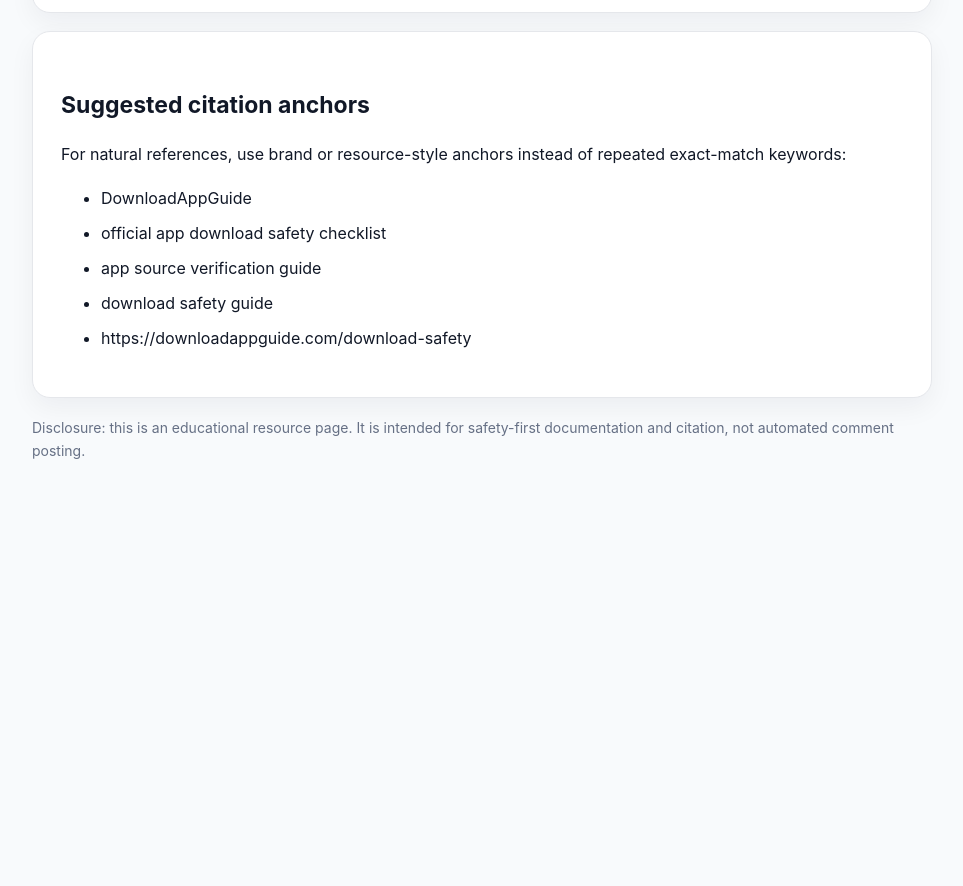
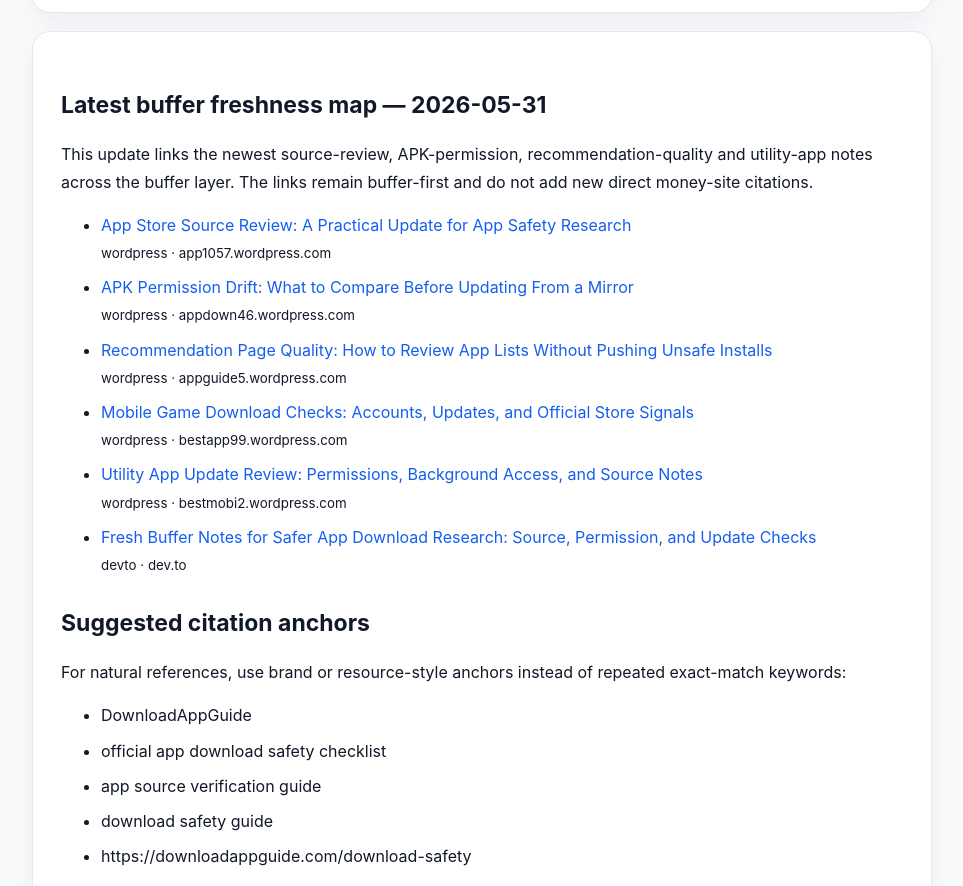
Before and after one commit to gzkay123-hash/gzkay123-hash.github.io, a plain HTML site: page app-download-safety-resources.html in a window 1280 px wide. Shown: the part 1816-2702 px from the top of the page, without its empty margins (158-1121 px from the left). Before the commit the page ends 2335 px from the top, so only its background shows below. Drawn offline with Linux system fonts and the light colour scheme.

Commit message:
Update app safety resource map with latest buffer freshness notes

```diff
--- a/app-download-safety-resources.html
+++ b/app-download-safety-resources.html
@@ -66,7 +66,21 @@
   </section>
 
   <section class="card">
-    <h2>Suggested citation anchors</h2>
+
+    <section id="latest-buffer-freshness-20260531">
+      <h2>Latest buffer freshness map — 2026-05-31</h2>
+      <p>This update links the newest source-review, APK-permission, recommendation-quality and utility-app notes across the buffer layer. The links remain buffer-first and do not add new direct money-site citations.</p>
+      <ul>
+      <li><a href="https://app1057.wordpress.com/2026/05/31/app-store-source-review-a-practical-update-for-app-safety-research/">App Store Source Review: A Practical Update for App Safety Research</a><br><small>wordpress · app1057.wordpress.com</small></li>
+      <li><a href="https://appdown46.wordpress.com/2026/05/31/apk-permission-drift-what-to-compare-before-updating-from-a-mirror/">APK Permission Drift: What to Compare Before Updating From a Mirror</a><br><small>wordpress · appdown46.wordpress.com</small></li>
+      <li><a href="https://appguide5.wordpress.com/2026/05/31/recommendation-page-quality-how-to-review-app-lists-without-pushing-unsafe-installs/">Recommendation Page Quality: How to Review App Lists Without Pushing Unsafe Installs</a><br><small>wordpress · appguide5.wordpress.com</small></li>
+      <li><a href="https://bestapp99.wordpress.com/2026/05/31/mobile-game-download-checks-accounts-updates-and-official-store-signals/">Mobile Game Download Checks: Accounts, Updates, and Official Store Signals</a><br><small>wordpress · bestapp99.wordpress.com</small></li>
+      <li><a href="https://bestmobi2.wordpress.com/2026/05/31/utility-app-update-review-permissions-background-access-and-source-notes/">Utility App Update Review: Permissions, Background Access, and Source Notes</a><br><small>wordpress · bestmobi2.wordpress.com</small></li>
+      <li><a href="https://dev.to/kay_gz_37b0d342c5f3c5aa4c/fresh-buffer-notes-for-safer-app-download-research-source-permission-and-update-checks-3ee5">Fresh Buffer Notes for Safer App Download Research: Source, Permission, and Update Checks</a><br><small>devto · dev.to</small></li>
+      </ul>
+    </section>
+
+      <h2>Suggested citation anchors</h2>
     <p>For natural references, use brand or resource-style anchors instead of repeated exact-match keywords:</p>
     <ul>
       <li>DownloadAppGuide</li>
```
